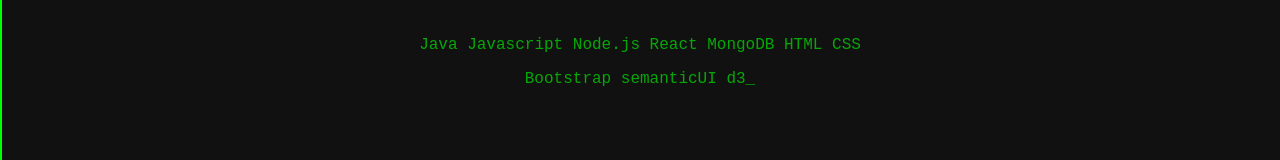
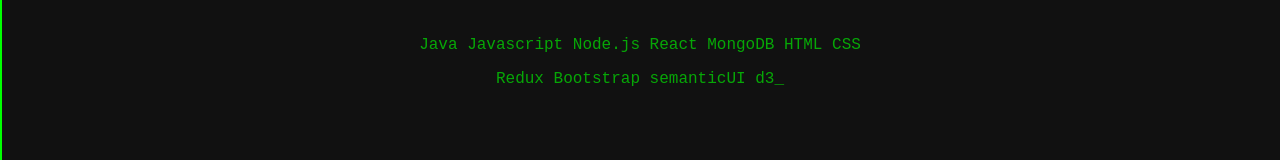
Before and after one commit to SevenXuxiaowen/xiaowenxu-home, a React (Create React App) app: page / in a window 1280 px wide. Shown: the part 520-680 px from the top of the page. Built offline with nearby package versions, Linux system fonts and the light colour scheme.

Commit message:
small change on home text

```diff
--- a/src/Components/Main.js
+++ b/src/Components/Main.js
@@ -12,12 +12,11 @@
                     <div className="p-main">
                         <img width="250px" alt="icon" src="img/pixel.gif"/>
                         <div className="title">Seven Xu</div>
-
                         <p>Software Developer</p>
                         <br/>
                         <p className="grey">Java Javascript Node.js React MongoDB HTML CSS</p>
                         {/* <p className="grey"></p> */}
-                        <p className="grey">Bootstrap semanticUI d3<span className="flashing">_</span></p>
+                        <p className="grey">Redux Bootstrap semanticUI d3<span className="flashing">_</span></p>
 
                         <div className="hint title">⇣</div>
                     </div>
```
